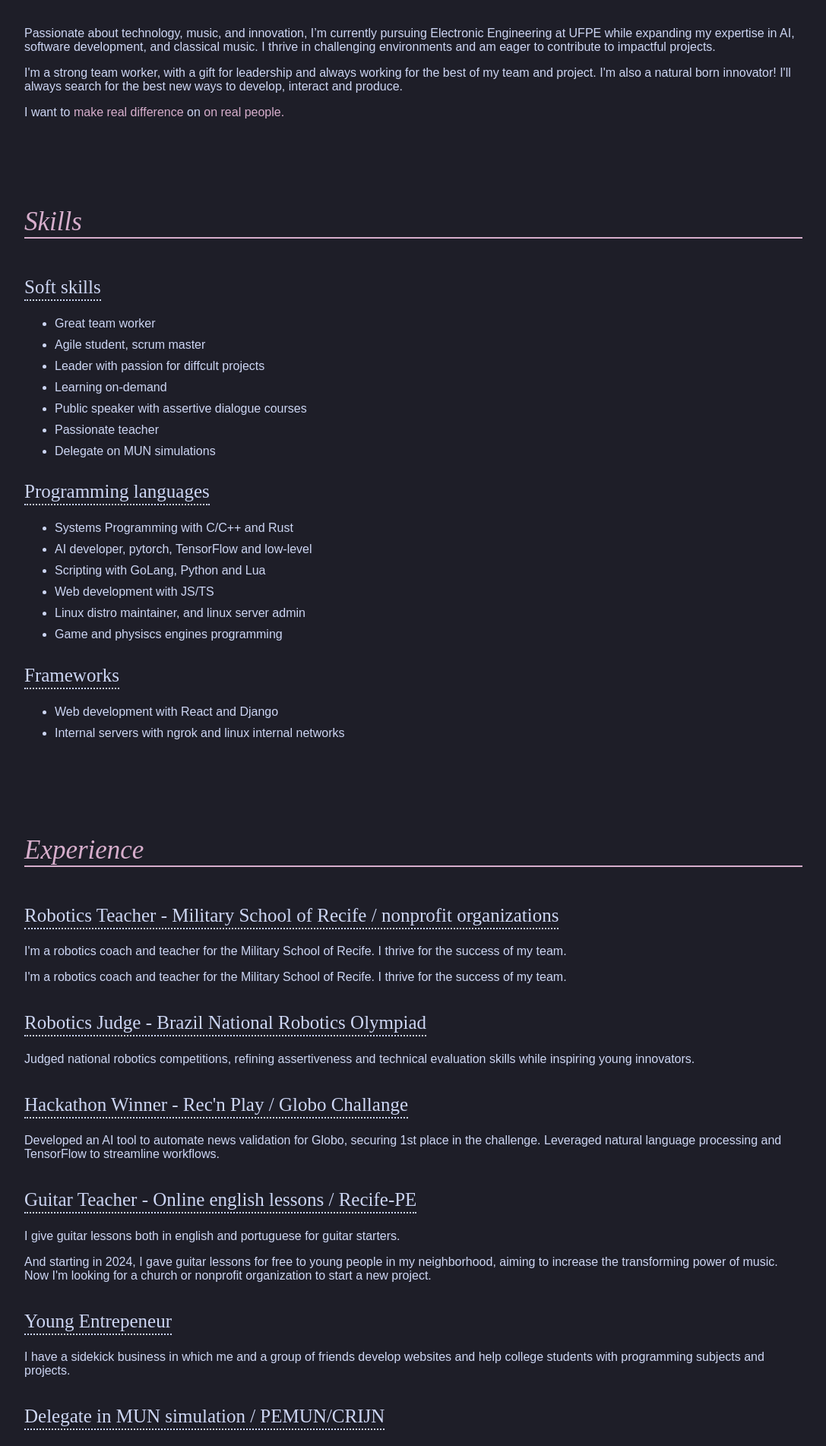
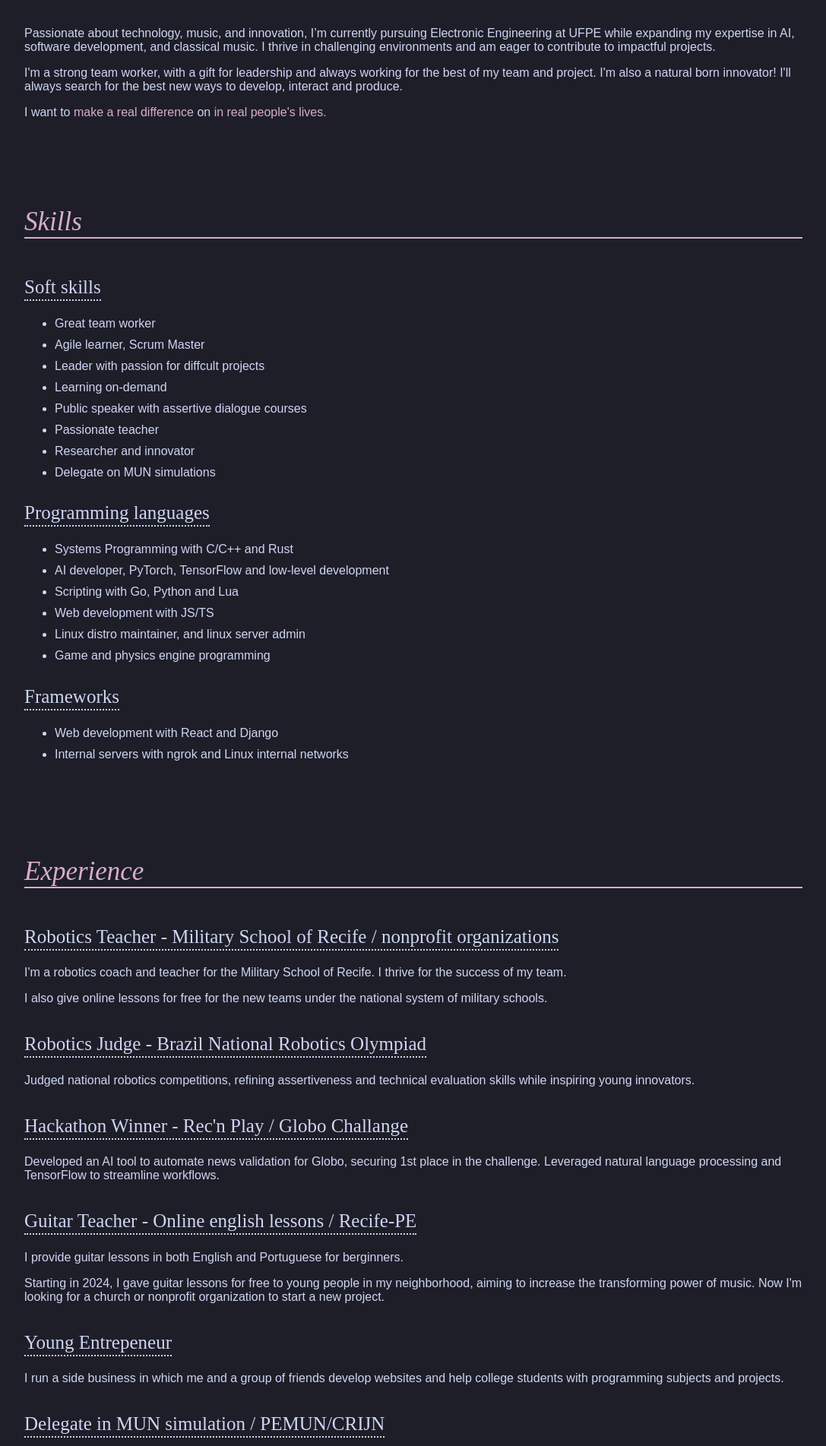
Before and after one commit to pchagas72/personal_website, a React (Vite) app: page /resume in a window 1280 px wide. Shown: the part 880-2783 px from the top of the page at 76% size, without its empty margins (96-1183 px from the left). Built offline with nearby package versions, Linux system fonts and the light colour scheme; a web font is replaced by a local one.

Commit message:
Corrected typos

```diff
--- a/src/routes/Resume.tsx
+++ b/src/routes/Resume.tsx
@@ -22,7 +22,7 @@ function Resume(){
                         I'm a strong team worker, with a gift for leadership and always working for the best of my team and project.
                         I'm also a natural born innovator! I'll always search for the best new ways to develop, interact and produce.
                     </p>
-                    <p> I want to <a className="prettyLink">make real difference</a> on <a className="prettyLink"> on real people.</a></p>
+                    <p> I want to <a className="prettyLink">make a real difference</a> on <a className="prettyLink"> in real people's lives.</a></p>
                 </section>
             </div>
 
@@ -32,27 +32,28 @@ function Resume(){
                     <h2 className="section_title">Soft skills</h2>
                     <ul>
                         <li> Great team worker </li>
-                        <li> Agile student, scrum master </li>
+                        <li> Agile learner, Scrum Master </li>
                         <li> Leader with passion for diffcult projects </li>
                         <li> Learning on-demand </li>
                         <li> Public speaker with assertive dialogue courses </li>
                         <li> Passionate teacher </li>
+                        <li> Researcher and innovator </li>
                         <li> Delegate on MUN simulations </li>
 
                     </ul>
                     <h2 className="section_title">Programming languages</h2>
                     <ul>
                         <li> Systems Programming with C/C++ and Rust </li>
-                        <li> AI developer, pytorch, TensorFlow and low-level</li>
-                        <li> Scripting with GoLang, Python and Lua </li>
+                        <li> AI developer, PyTorch, TensorFlow and low-level development</li>
+                        <li> Scripting with Go, Python and Lua </li>
                         <li> Web development with JS/TS</li>
                         <li> Linux distro maintainer, and linux server admin </li>
-                        <li> Game and physiscs engines programming </li>
+                        <li> Game and physics engine programming </li>
                     </ul>
                     <h2 className="section_title">Frameworks</h2>
                     <ul>
                         <li>Web development with React and Django </li>
-                        <li>Internal servers with ngrok and linux internal networks</li>
+                        <li>Internal servers with ngrok and Linux internal networks</li>
                     </ul>
                 </section>
             </div>
@@ -66,7 +67,7 @@ function Resume(){
                             I'm a robotics coach and teacher for the Military School of Recife. I thrive for the success of my team.
                         </p>
                         <p>
-                            I'm a robotics coach and teacher for the Military School of Recife. I thrive for the success of my team.
+                            I also give online lessons for free for the new teams under the national system of military schools.
                         </p>
                     </div>
                 </section>
@@ -90,10 +91,10 @@ function Resume(){
                     <div>
                         <h2 className="section_title">Guitar Teacher - Online english lessons / Recife-PE</h2>
                         <p>
-                            I give guitar lessons both in english and portuguese for guitar starters.
+                            I provide guitar lessons in both English and Portuguese for berginners.
                         </p>
                         <p>
-                            And starting in 2024, I gave guitar lessons for free to young people in my neighborhood, aiming to increase the transforming power of music. Now I'm looking for a church or nonprofit organization to start a new project.
+                            Starting in 2024, I gave guitar lessons for free to young people in my neighborhood, aiming to increase the transforming power of music. Now I'm looking for a church or nonprofit organization to start a new project.
                         </p>
                     </div>
                 </section>
@@ -101,7 +102,7 @@ function Resume(){
                     <div>
                         <h2 className="section_title">Young Entrepeneur</h2>
                         <p>
-                            I have a sidekick business in which me and a group of friends develop websites and help college students with programming subjects and projects.
+                            I run a side business in which me and a group of friends develop websites and help college students with programming subjects and projects.
                         </p>
                     </div>
                 </section>
@@ -109,7 +110,7 @@ function Resume(){
                     <div>
                         <h2 className="section_title">Delegate in MUN simulation / PEMUN/CRIJN</h2>
                         <p>
-                            I take part in MUN simulations as speach advisor, and tech lead.
+                            I take part in MUN simulations as speech advisor, and tech lead.
                         </p>
                     </div>
                 </section>
@@ -134,8 +135,8 @@ function Resume(){
                         <li>3rd place - IBM Quantum Challenge (2023)</li>
                         <li>1st place - Globo Hackathon Challenge, Rec'n Play (2024)</li>
                         <li>Total of three gold medals in national robotics competitions as student and as teacher</li>
-                        <li>Best innovator prize at the national robotics olympiad</li>
-                        <li>Best programmer and robotics club president of the miltary school system of Brazil</li>
+                        <li>Best Innovator Prize at the National Robotics Olympiad</li>
+                        <li>Best programmer and robotics club president of the military school system of Brazil</li>
                         <li>First place at FEBRACE 2021</li>
                         <li>Second place at MOSTRATEC 2022</li>
                     </ul>
```
